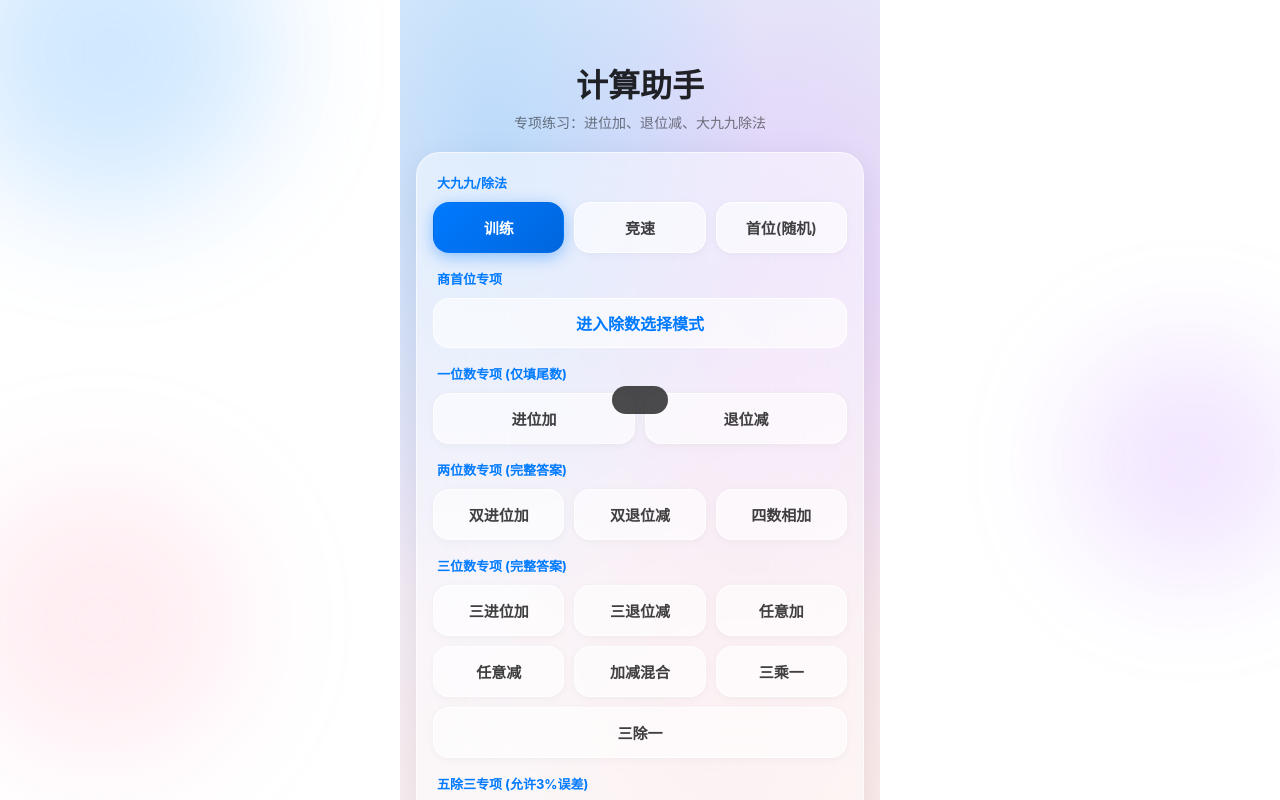
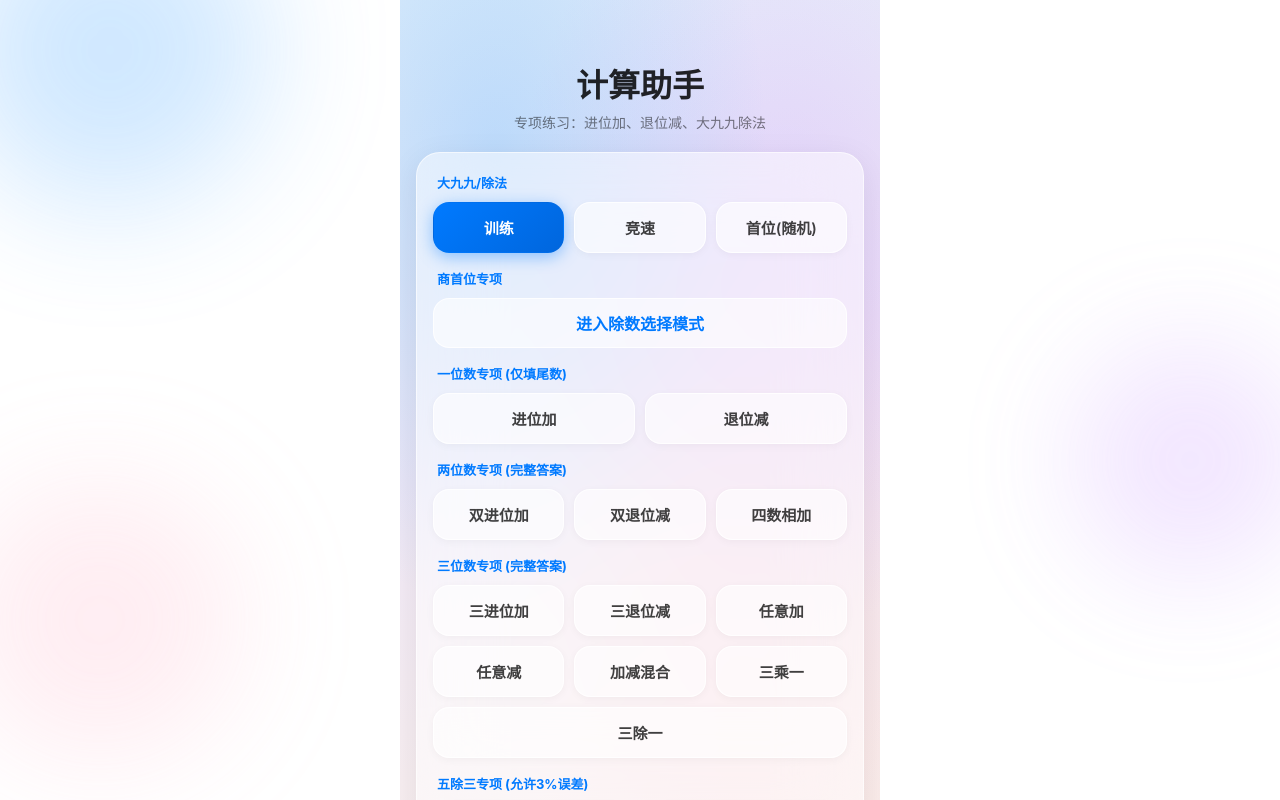
Before and after one commit to carey-hu/calulation-test, a Vue app: page / in a window 1280 px wide. Built offline with nearby package versions, Linux system fonts and the light colour scheme.

Commit message:
修复页面2

```diff
--- a/src/App.vue
+++ b/src/App.vue
@@ -1,7 +1,7 @@
 <template>
   <div class="app">
     <LiquidBackground />
-    <ToastMessage :show="toast.show" :message="toast.message" />
+    <ToastMessage :show="toast.show.value" :message="toast.message.value" />
 
     <HomeView
       v-if="view === 'home'"
@@ -181,6 +181,7 @@ function finishGame() {
 
 function goHome() {
   game.stopTimer()
+  toast.hideToast()
   view.value = 'home'
 }
 
--- a/src/components/ToastMessage.vue
+++ b/src/components/ToastMessage.vue
@@ -1,10 +1,8 @@
 <template>
   <Teleport to="body">
-    <Transition name="toast">
-      <div v-if="show" class="toast-wrap">
-        <div class="toast-content">{{ message }}</div>
-      </div>
-    </Transition>
+    <div v-if="show" class="toast-wrap">
+      <div class="toast-content">{{ message }}</div>
+    </div>
   </Teleport>
 </template>
 
@@ -18,19 +16,15 @@ defineProps({
 <style scoped>
 .toast-wrap {
   position: fixed;
-  top: 0;
-  left: 0;
-  right: 0;
-  bottom: 0;
-  display: flex;
-  justify-content: center;
-  align-items: center;
-  z-index: 9999;
+  top: 50%;
+  left: 50%;
+  transform: translate(-50%, -50%);
+  z-index: 99999;
   pointer-events: none;
 }
 
 .toast-content {
-  background: rgba(30, 30, 30, 0.8);
+  background: rgba(30, 30, 30, 0.85);
   backdrop-filter: blur(20px);
   -webkit-backdrop-filter: blur(20px);
   color: #fff;
@@ -38,16 +32,6 @@ defineProps({
   border-radius: 50px;
   font-weight: 600;
   font-size: 16px;
-}
-
-.toast-enter-active,
-.toast-leave-active {
-  transition: all 0.3s ease;
-}
-
-.toast-enter-from,
-.toast-leave-to {
-  opacity: 0;
-  transform: scale(0.9);
+  white-space: nowrap;
 }
 </style>
--- a/src/composables/useToast.js
+++ b/src/composables/useToast.js
@@ -1,18 +1,34 @@
-import { ref } from 'vue'
+import { ref, onUnmounted } from 'vue'
 
 export function useToast() {
   const show = ref(false)
   const message = ref('')
   let timer = null
 
-  function showToast(msg, duration = 1000) {
+  function showToast(msg, duration = 800) {
+    // 先清除之前的定时器
+    if (timer) {
+      clearTimeout(timer)
+      timer = null
+    }
+
     message.value = msg
     show.value = true
-    if (timer) clearTimeout(timer)
+
     timer = setTimeout(() => {
       show.value = false
+      message.value = ''
     }, duration)
   }
 
-  return { show, message, showToast }
+  function hideToast() {
+    if (timer) {
+      clearTimeout(timer)
+      timer = null
+    }
+    show.value = false
+    message.value = ''
+  }
+
+  return { show, message, showToast, hideToast }
 }
```
